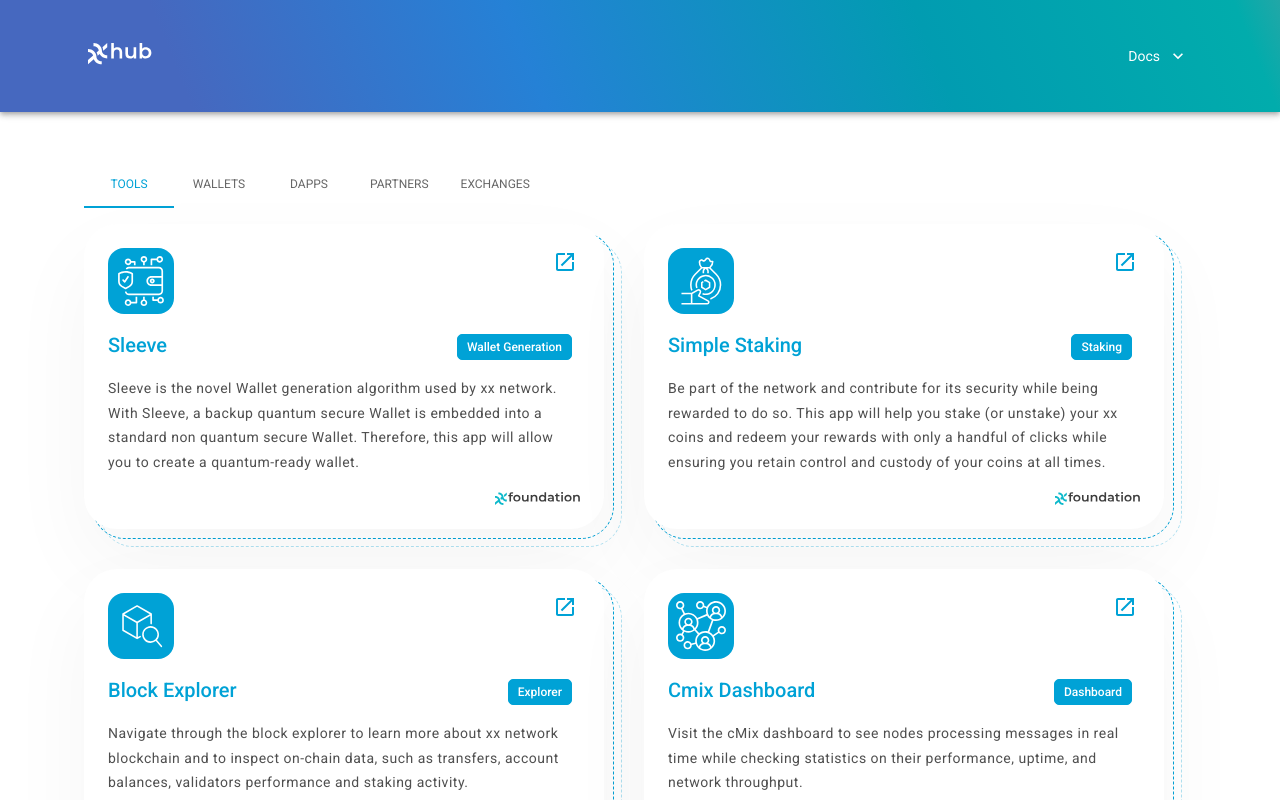
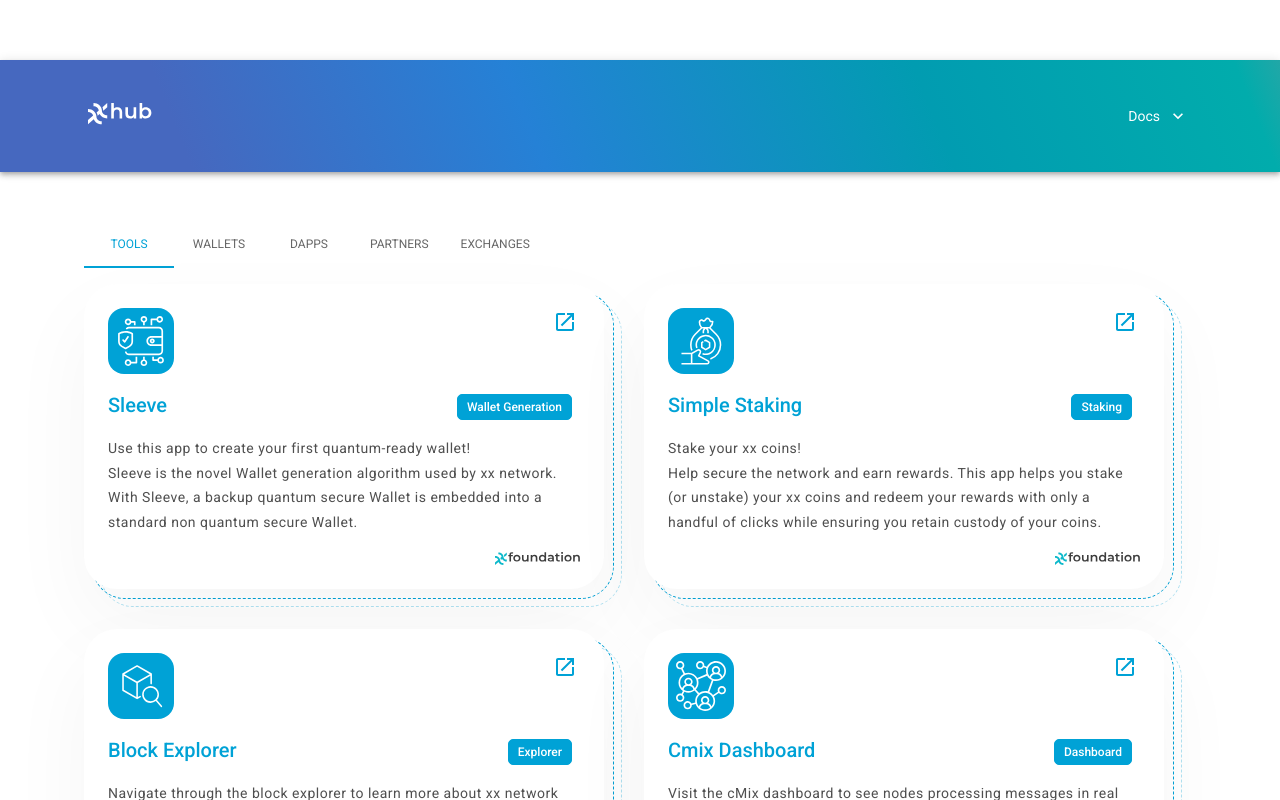
Before and after one commit to xxfoundation/web-hub, a React (Create React App) app: page / in a window 1280 px wide. Shown: the top 800 px of the page. Built offline with nearby package versions, Linux system fonts and the light colour scheme.

Commit message:
Last fixes before launch

```diff
--- a/src/assets/styles/index.css
+++ b/src/assets/styles/index.css
@@ -7,6 +7,7 @@
     'Cantarell', 'Fira Sans', 'Droid Sans', 'Helvetica Neue', sans-serif;
   -webkit-font-smoothing: antialiased;
   -moz-osx-font-smoothing: grayscale;
+  white-space: pre-wrap;
 }
 
 code {
--- a/src/components/ExternalCard.tsx
+++ b/src/components/ExternalCard.tsx
@@ -59,12 +59,15 @@
             <img src={logo} alt={`${company} logo`}/>
           </LogoContainer>
           <Stack direction='column' justifyContent={'space-between'}>
-            <Button variant='text' href={url} sx={{ borderRadius: '5px', p: '0.25em', minWidth: '2em', maxHeight: '2em', alignSelf: 'end'}}>
+            <Button variant='text' href={url} sx={{ borderRadius: '5px', p: '0.25em', minWidth: '2em', maxHeight: '2em', alignSelf: 'end'}} target='_blank'>
               <LaunchIcon />
             </Button>
           </Stack>
         </Stack>
-        <Tag filled sx={{width: 'max-content'}}>{tag}</Tag>
+        <Stack direction='row' sx={{justifyContent: 'space-between', alignItems: 'end', pr: '0.5em'}}>
+          <Typography>{''}</Typography>
+          <Tag filled>{tag}</Tag>
+        </Stack>
         <Typography variant='body3' sx={{minHeight: {xs: '150px', ml: '100px', lg: '100px'} }}>
           {description}
         </Typography>
--- a/src/components/InternalCard.tsx
+++ b/src/components/InternalCard.tsx
@@ -68,7 +68,7 @@
   fontSize: 20
 }));
 
-const InternalCard: FC<Props> = ({ company, description, icon, logo, tag, title, url }) => {
+const InternalCard: FC<Props> = ({ blank, company, description, icon, logo, tag, title, url }) => {
   return (
     <StyledCard>
       <Stack spacing={2}>
@@ -79,7 +79,7 @@
             </ImageContainer>
           </Stack>
           <Stack direction='column' justifyContent={'space-between'}>
-            <Button variant='text' href={url} sx={{ borderRadius: '5px', p: '0.25em', minWidth: '2em', maxHeight: '2em', alignSelf: 'end'}}>
+            <Button variant='text' href={url} sx={{ borderRadius: '5px', p: '0.25em', minWidth: '2em', maxHeight: '2em', alignSelf: 'end'}} target={blank ? '_blank' : ''}>
               <LaunchIcon />
             </Button>
           </Stack>
@@ -88,7 +88,7 @@
           <ProductTitle>{title}</ProductTitle>
           <Tag filled>{tag}</Tag>
         </Stack>
-        <Typography variant='body3' sx={{minHeight: {xs: '150px', ml: '100px', lg: '100px'} }}>
+        <Typography variant='body3' sx={{minHeight: {xs: '150px', ml: '100px', lg: '100px'}}}>
           {description}
         </Typography>
         <LogoContainer>
--- a/src/content/dapps.ts
+++ b/src/content/dapps.ts
@@ -6,7 +6,7 @@
   {
     title: 'xx messenger',
     description:
-      'It is the first and only messenger that truly protects communication between sender and receiver. All messages are not only end-to-end encrypted, but no metadata is ever – or can be – collected.',
+      'The first and only messenger that truly protects communication between sender and receiver. All messages are not only end-to-end encrypted, but no metadata is ever – or can be – collected.',
     url: 'https://elixxir.io/',
     tag: 'Private Messenger',
     company: 'Elixxir',
--- a/src/content/exchanges.ts
+++ b/src/content/exchanges.ts
@@ -5,7 +5,7 @@
 const exchanges: Product[] = [
   {
     description:
-      'Where you can buy and sell xx coin in multiple pairs.',
+      'Founded in 2018, MEXC Global is known as the exchange of high performance and mega transaction matching technology. The team at MEXC Global are some of the first movers and pioneers of financial and blockchain technology. Currently, MEXC Global caters to 10 M+ users in more than 170 countries around the world',
     url: 'https://www.mexc.com/exchange/XX_USDT',
     tag: 'CEX',
     logo: mexc,
--- a/src/content/partners.ts
+++ b/src/content/partners.ts
@@ -6,7 +6,7 @@
 const partners: Product[] = [
   {
     description:
-      'Find all the information about democracy on xx network blockchain here, from referenda to treasury tips, passing by council motions and tech committee updates on chain. Keep posted and do not miss any voting details or upcoming events.',
+      'Participate in Democracy on the xx network!\nPolkassembly is a unified platform to discuss and vote on Governance proposals, motions and referandas.',
     url: 'https://xx.polkassembly.io',
     tag: 'Governance',
     logo: polkassembly,
@@ -15,8 +15,8 @@
   },
   {
     description:
-      'Navigate through the block explorer to learn more about xx network blockchain and to inspect on-chain data, such as transfers, account balances, validators performance and staking activity.',
-    url: 'https://dev.xx-network.polkastats.io/',
+      'An alternative to the official xx network block explorer.\nPolkastats allows you to connect to the polkadot-js extension to easily select, compare and nominate validators.',
+    url: 'https://xx.polkastats.io/',
     tag: 'Explorer',
     logo: polkastats,
     company: 'Polkastats',
--- a/src/content/tools.ts
+++ b/src/content/tools.ts
@@ -10,7 +10,7 @@
   {
     title: 'Sleeve',
     description:
-    'Sleeve is the novel Wallet generation algorithm used by xx network. With Sleeve, a backup quantum secure Wallet is embedded into a standard non quantum secure Wallet. Therefore, this app will allow you to create a quantum-ready wallet.',
+    'Use this app to create your first quantum-ready wallet!\nSleeve is the novel Wallet generation algorithm used by xx network. With Sleeve, a backup quantum secure Wallet is embedded into a standard non quantum secure Wallet.',
     url: 'https://sleeve.xx.network',
     tag: 'Wallet Generation',
     icon: sleeve,
@@ -21,7 +21,7 @@
   {
     title: 'Simple Staking',
     description:
-    'Be part of the network and contribute for its security while being rewarded to do so. This app will help you stake (or unstake) your xx coins and redeem your rewards with only a handful of clicks while ensuring you retain control and custody of your coins at all times.',
+    'Stake your xx coins!\nHelp secure the network and earn rewards. This app helps you stake (or unstake) your xx coins and redeem your rewards with only a handful of clicks while ensuring you retain custody of your coins.',
     url: 'https://staking.xx.network',
     tag: 'Staking',
     icon: staking,
@@ -43,8 +43,9 @@
   {
     title: 'Cmix Dashboard',
     description:
-    'Visit the cMix dashboard to see nodes processing messages in real time while checking statistics on their performance, uptime, and network throughput.',
+    'Visit the cMix dashboard to see nodes processing messages in real time and check statistics on their performance, uptime, and overall network throughput.',
     url: 'https://dashboard.xx.network',
+    blank: true,
     tag: 'Dashboard',
     icon: cmix,
     logo: foundation,
--- a/src/types.ts
+++ b/src/types.ts
@@ -2,6 +2,7 @@
   title?: string;
   description: string;
   url: string;
+  blank?: boolean;
   tag?: string;
   icon?: string;
   logo?: string
```
